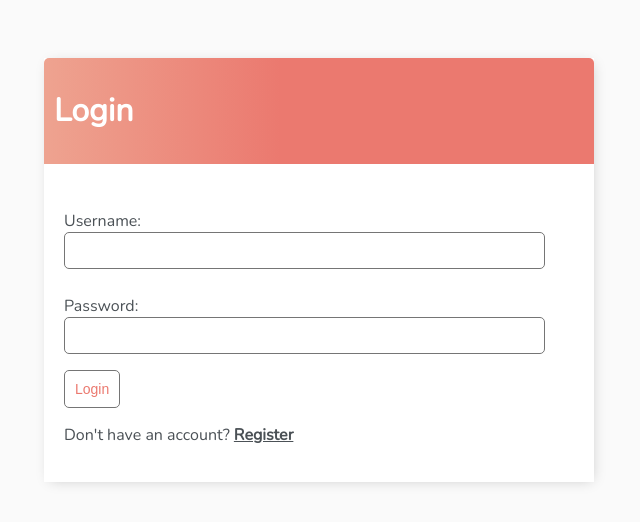
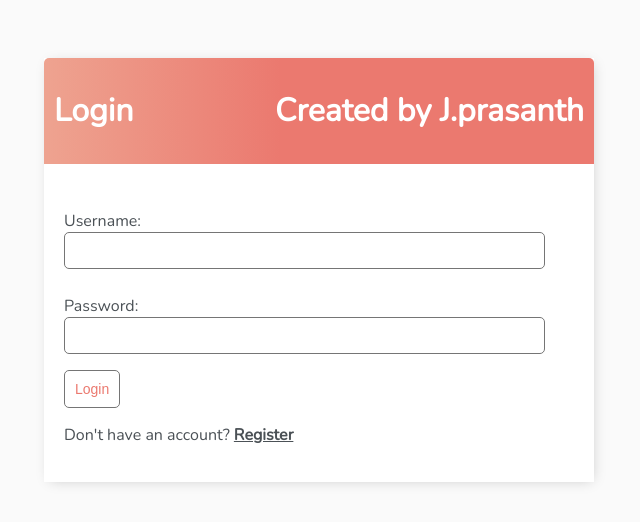
Before and after one commit to gynodevir/to_doapp, a Django app: page /login/ in a window 1280 px wide. Shown: the top 522 px of the page, without its empty margins (321-961 px from the left). Run offline with Django 4.2, Linux system fonts and the light colour scheme.

Commit message:
first commit

```diff
--- a/tasks/templates/tasks/login.html
+++ b/tasks/templates/tasks/login.html
@@ -3,6 +3,7 @@
 
 <div class="header-bar">
     <h1>Login</h1>
+    <h1>Created by J.prasanth</h1>
 </div>
 
 <div class="card-body">
--- a/tasks/templates/tasks/main.html
+++ b/tasks/templates/tasks/main.html
@@ -201,7 +201,10 @@
 <body>
 
     <div class="container">
-        {% block content %} {% endblock content %}
+
+        {% block content %}
+
+        {% endblock content %}
     </div>
 
 </body>
```
Also changed, not shown: db.sqlite3.
